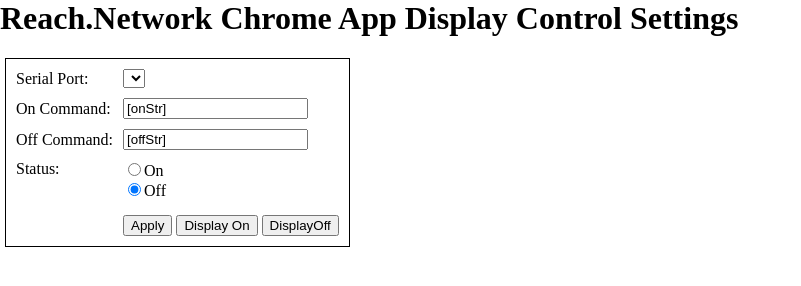
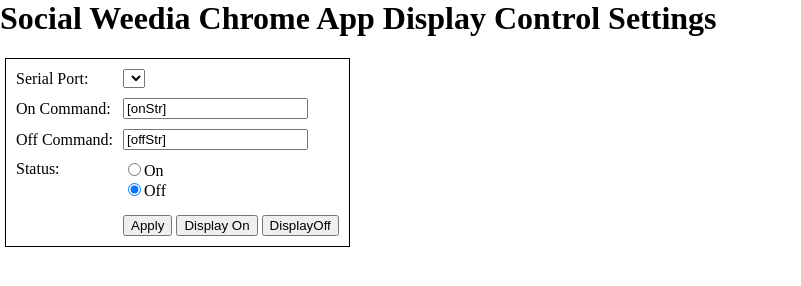
Before and after one commit to xlsuite/reach.network, a browser extension: page player-socialweedia/app/display_page.html in a window 1280 px wide. Shown: the whole page, without its empty margins (0-801 px from the left). Drawn offline with Linux system fonts and the light colour scheme.

Commit message:
Chromeapp SocialWeedia - renaming

```diff
--- a/player-socialweedia/app/display_page.html
+++ b/player-socialweedia/app/display_page.html
@@ -1,6 +1,6 @@
 <html>
 <head>
-    <title>Reach.Network Chrome App Display Control Settings</title>
+    <title>Social Weedia Chrome App Display Control Settings</title>
     <style type="text/css">
         .section {
             border: 1px solid black;
@@ -126,7 +126,7 @@
 </head>
 <body style="margin: 0px;" onload="load()">
 <h1>
-    Reach.Network Chrome App Display Control Settings</h1>
+    Social Weedia Chrome App Display Control Settings</h1>
 
 <div id="statusOK" style="background-color:#0CFF0C; width:200px; text-align:center; display:none;">Success</div>
 <div id="statusError" style="background-color:Red; width:200px; text-align:center; display:none;">Failure</div>
```
Also changed, not shown: player-socialweedia/app/config_page.html (+2 -2 lines), player-socialweedia/app/index.html (+1 -1 lines).
